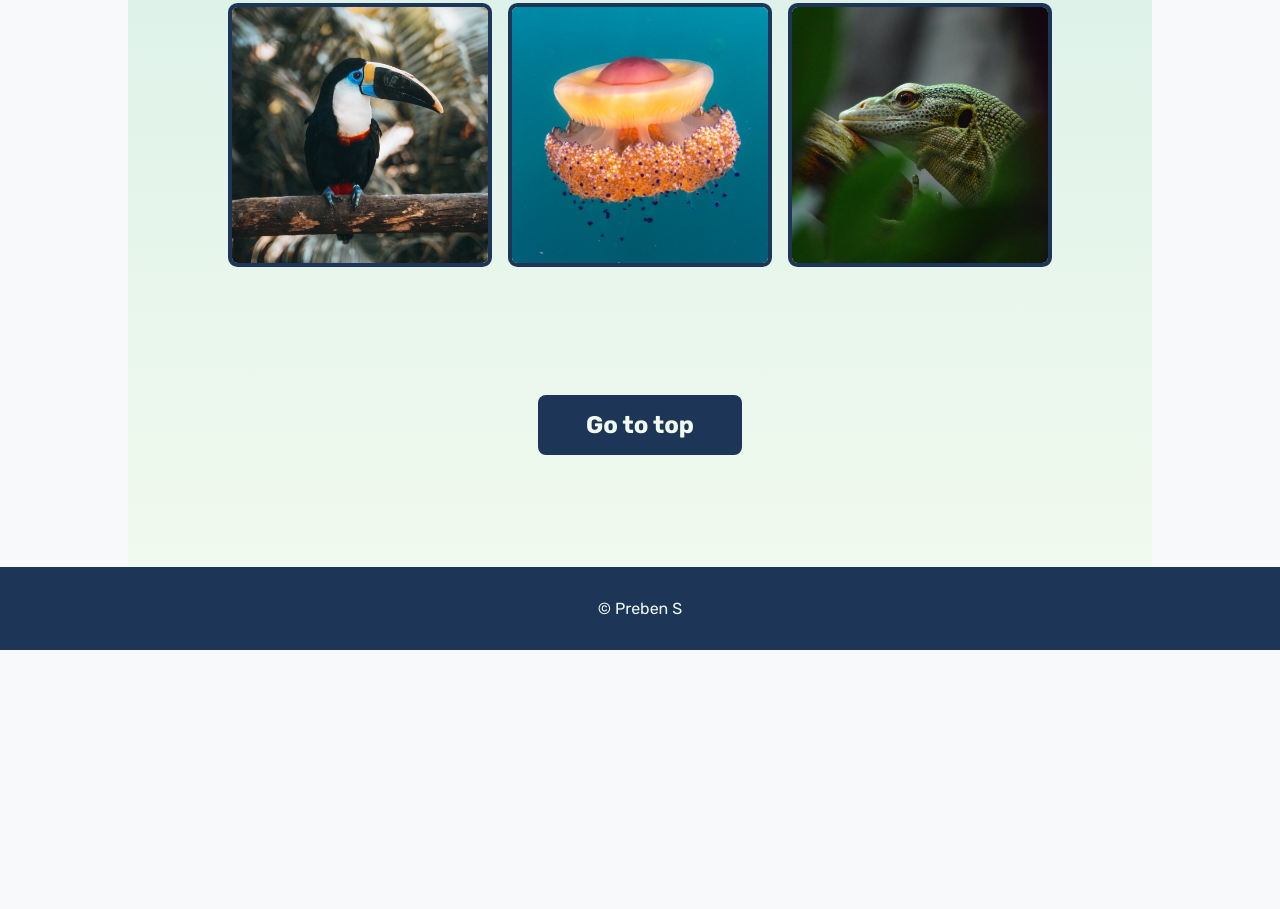
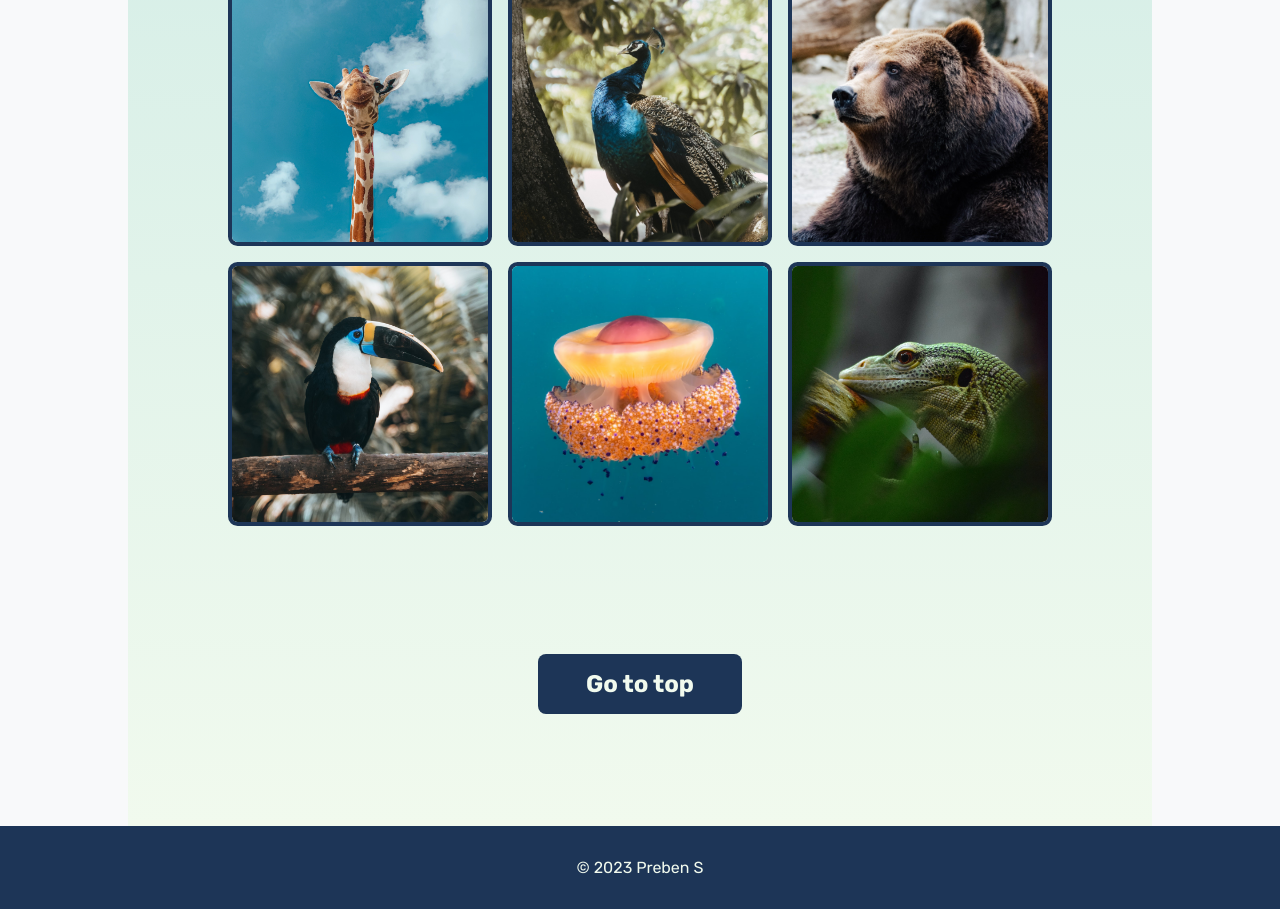
Before and after one commit to prebens-kodehode/Basic-Webpage, a plain HTML site: page index.html in a window 1280 px wide. Shown: the part 1720-2629 px from the top of the page. Before the commit the page ends 2370 px from the top, so only its background shows below. Drawn offline with Linux system fonts and the light colour scheme.

Commit message:
css changes

```diff
--- a/index.html
+++ b/index.html
@@ -76,7 +76,7 @@
 </main>
 
 <footer>
-    <p>&copy; Preben S</p>
+    <p>&copy; 2023 Preben S</p>
 </footer>
 
 </body>
--- a/style.css
+++ b/style.css
@@ -48,6 +48,7 @@ header {
     justify-content: space-around;
     align-items: center;
     gap: 10%;
+    height: 100vh;
     margin: 0 3rem;
     text-align: center;
     font-size: 1.2rem;
```
